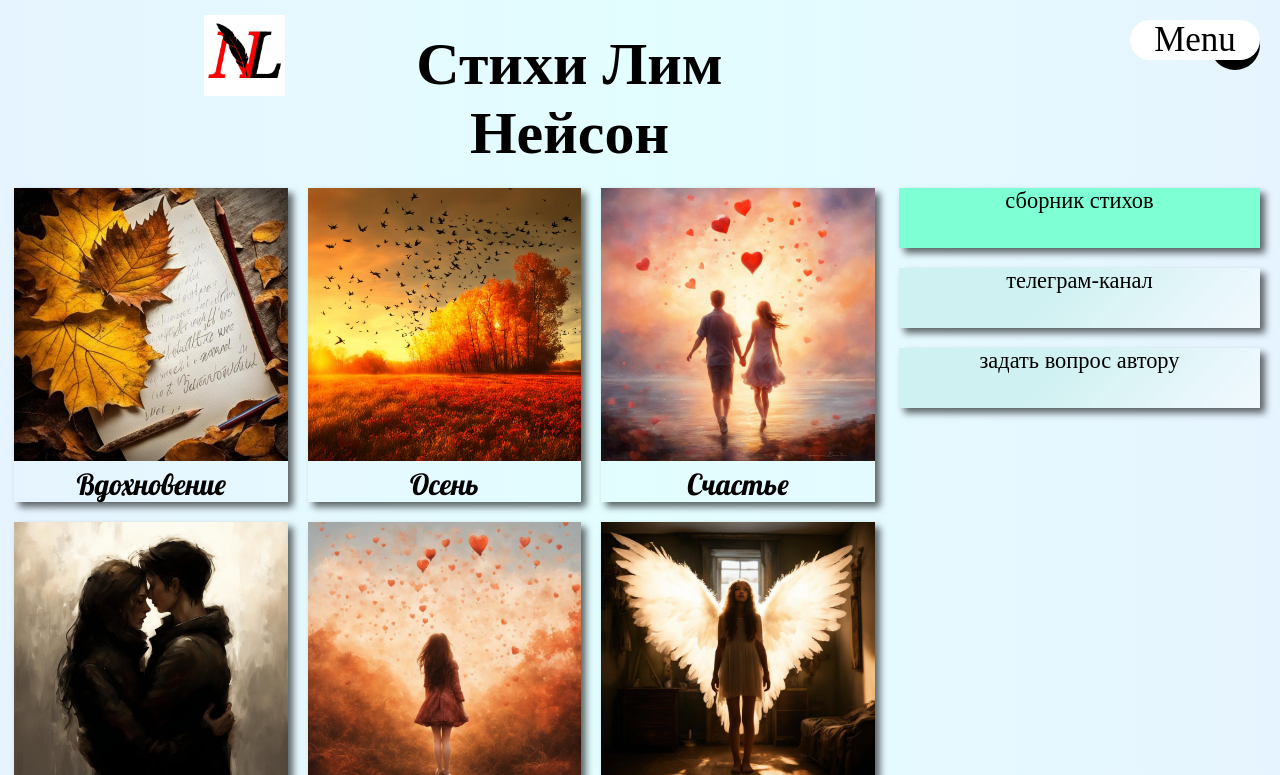
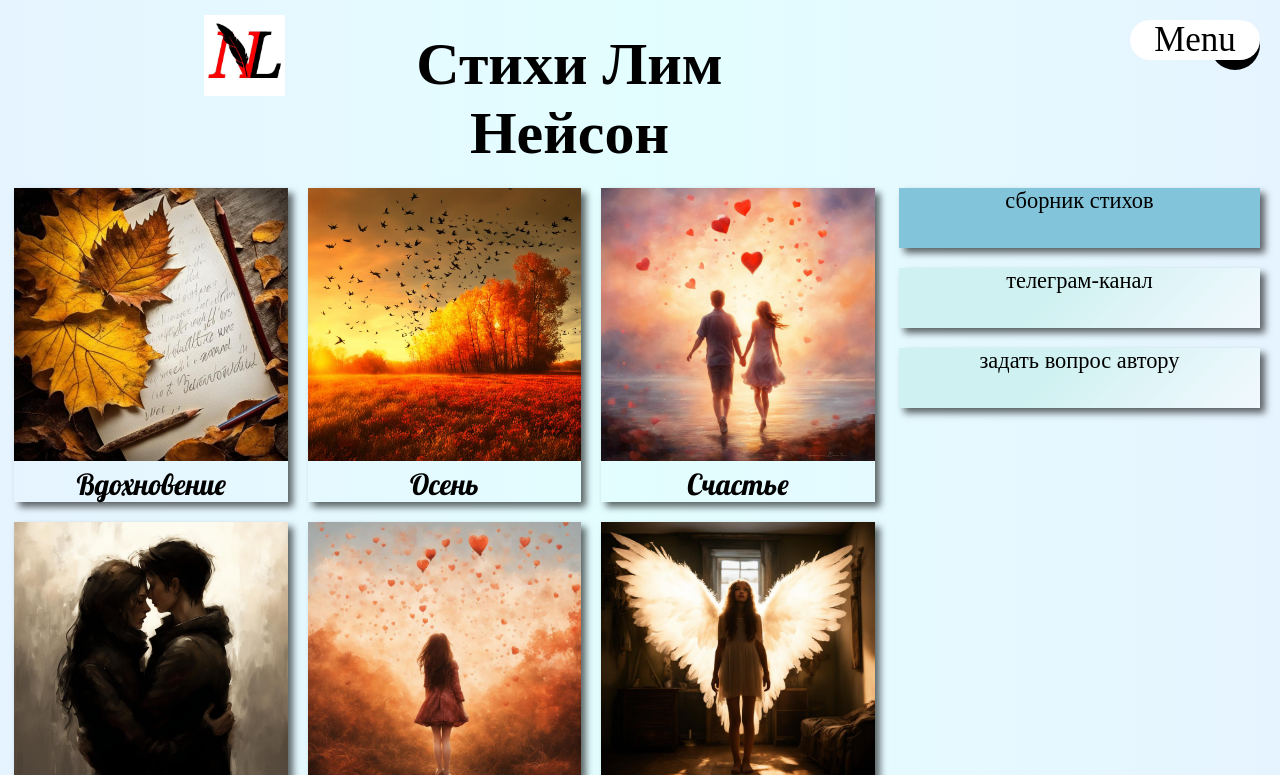
Before and after one commit to DianaKHML/poems, a plain HTML site: page index.html in a window 1280 px wide. In both pictures the pointer is over the element "сборник стихов". Shown: the top 775 px of the page. Drawn offline with Linux system fonts and the light colour scheme.

Commit message:
work and
работа над выделением цветом

```diff
--- a/css/rightbox.css
+++ b/css/rightbox.css
@@ -18,7 +18,8 @@
 }
 
 .boxMenu:hover{
-    background: aquamarine;
+    background: rgb(130, 197, 218);
+
 }
 
 #test1{
```
